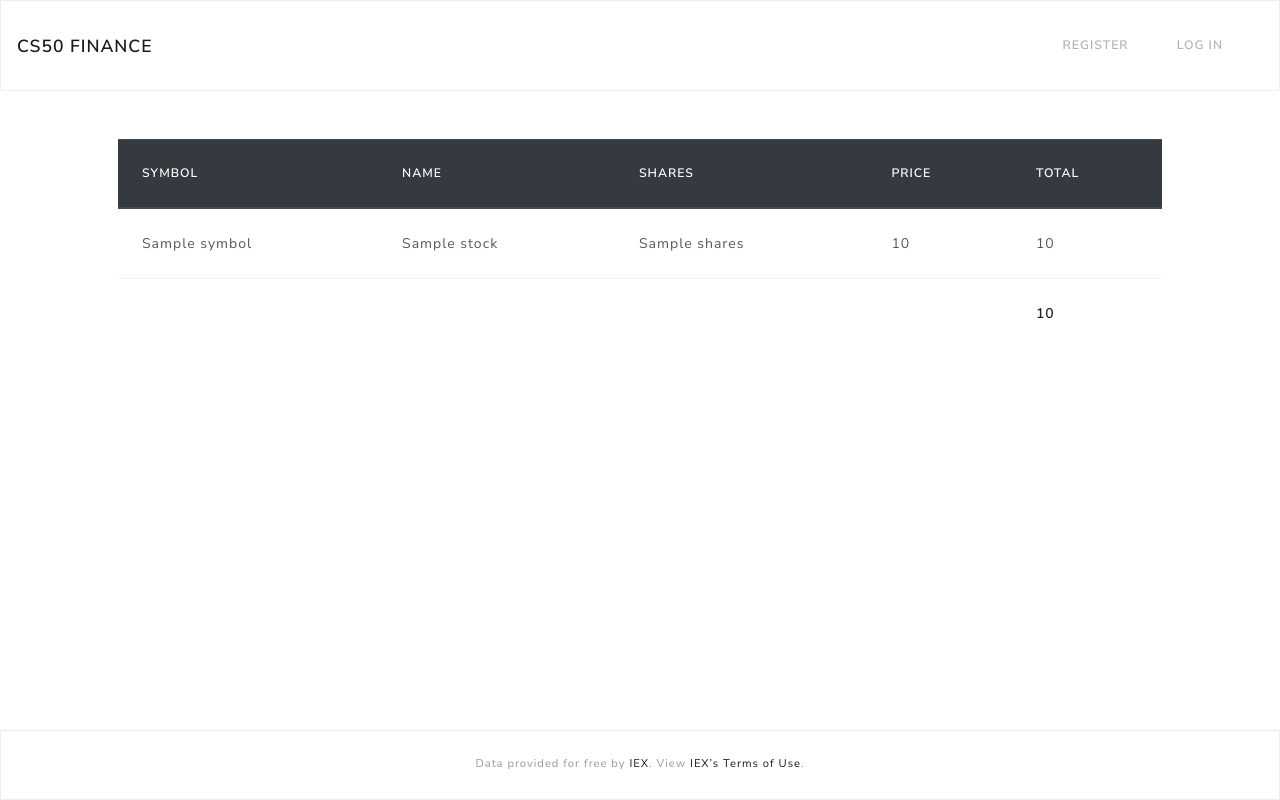
After one commit to jlouiss/CS50, a Flask app: template finance/templates/index.html in a window 1280 px wide. The commit adds this page. Run offline with Flask 2, Linux system fonts and the light colour scheme; the template is opened without the code that fills it: most values are stand-ins (such as "Sample title", 1, 10 or a date in 2020); some libraries are stand-ins or nearby versions.

Commit message:
Implement /index

```diff
--- a/finance/application.py
+++ b/finance/application.py
@@ -45,12 +45,35 @@ if not os.environ.get("API_KEY"):
 @app.route("/")
 @login_required
 def index():
-    # table summarizing
-    # * stocks owned
-    #   * number of shares
-    #   * current price
-    # * total value
-    return apology("TODO")
+    stocks = []
+    total = 0
+
+    stocks_rows = db.execute(
+        "SELECT * FROM 'stocks' WHERE user_id = ?", session["user_id"])
+    if len(stocks_rows) > 0:
+        for stock in stocks_rows:
+            symbol = stock["symbol"]
+            shares = stock["shares"]
+            quote = lookup(symbol)
+            name = quote["name"] if quote else '-'
+            price = quote["price"] if quote else '-'
+            stock_total = quote["price"] * stock["shares"] if quote else '-'
+            stocks.append({'symbol': symbol, 'name': name,
+                           'shares': shares, 'price': usd(price), 'total': usd(stock_total)})
+            total += stock_total
+
+    # get user cash
+    user_rows = db.execute(
+        "SELECT * FROM 'users' WHERE id = ?", session["user_id"])
+    if len(user_rows) != 1:
+        return apology("Something broke :(", 500)
+
+    cash = user_rows[0]["cash"]
+    stocks.append({'symbol': 'CASH', 'name': '-', 'shares': '-',
+                   'price': '-', 'total': usd(cash)})
+    total += cash
+
+    return render_template("index.html", stocks=stocks, total=usd(total))
 
 
 @app.route("/buy", methods=["GET", "POST"])
--- a/finance/static/styles.css
+++ b/finance/static/styles.css
@@ -1,5 +1,6 @@
 :root {
     --monospace: SFMono-Regular,Menlo,Monaco,Consolas,"Liberation Mono","Courier New",monospace;
+    --off-black: #222;
     --footer-height: 4.4rem;
 }
 
@@ -22,6 +23,11 @@ main img
     max-width: 100%;
 }
 
+table.table tfoot td.total {
+    color: var(--off-black);
+    font-weight: 600;
+}
+
 footer {
     bottom: 0;
     height: var(--footer-height);
--- /dev/null
+++ b/finance/templates/index.html
@@ -0,0 +1,37 @@
+{% extends 'layout.html' %}
+
+{% block main %}
+
+<table class="table table-hover">
+    <thead class="thead-dark">
+        <tr>
+            <th scope="col">Symbol</th>
+            <th scope="col">Name</th>
+            <th scope="col">Shares</th>
+            <th scope="col">Price</th>
+            <th scope="col">Total</th>
+        </tr>
+    </thead>
+    <tbody>
+        {% for stock in stocks %}
+            <tr>
+                <td>{{ stock["symbol"] }}</td>
+                <td>{{ stock["name"] }}</td>
+                <td>{{ stock["shares"] }}</td>
+                <td>{{ stock["price"] }}</td>
+                <td>{{ stock["total"] }}</td>
+            </tr>
+        {% endfor %}
+    </tbody>
+    <tfoot>
+        <tr>
+            <td></td>
+            <td></td>
+            <td></td>
+            <td></td>
+            <td class="total"><strong>{{ total }}</strong></td>
+        </tr>
+    </tfoot>
+</table>
+
+{% endblock %}
```
